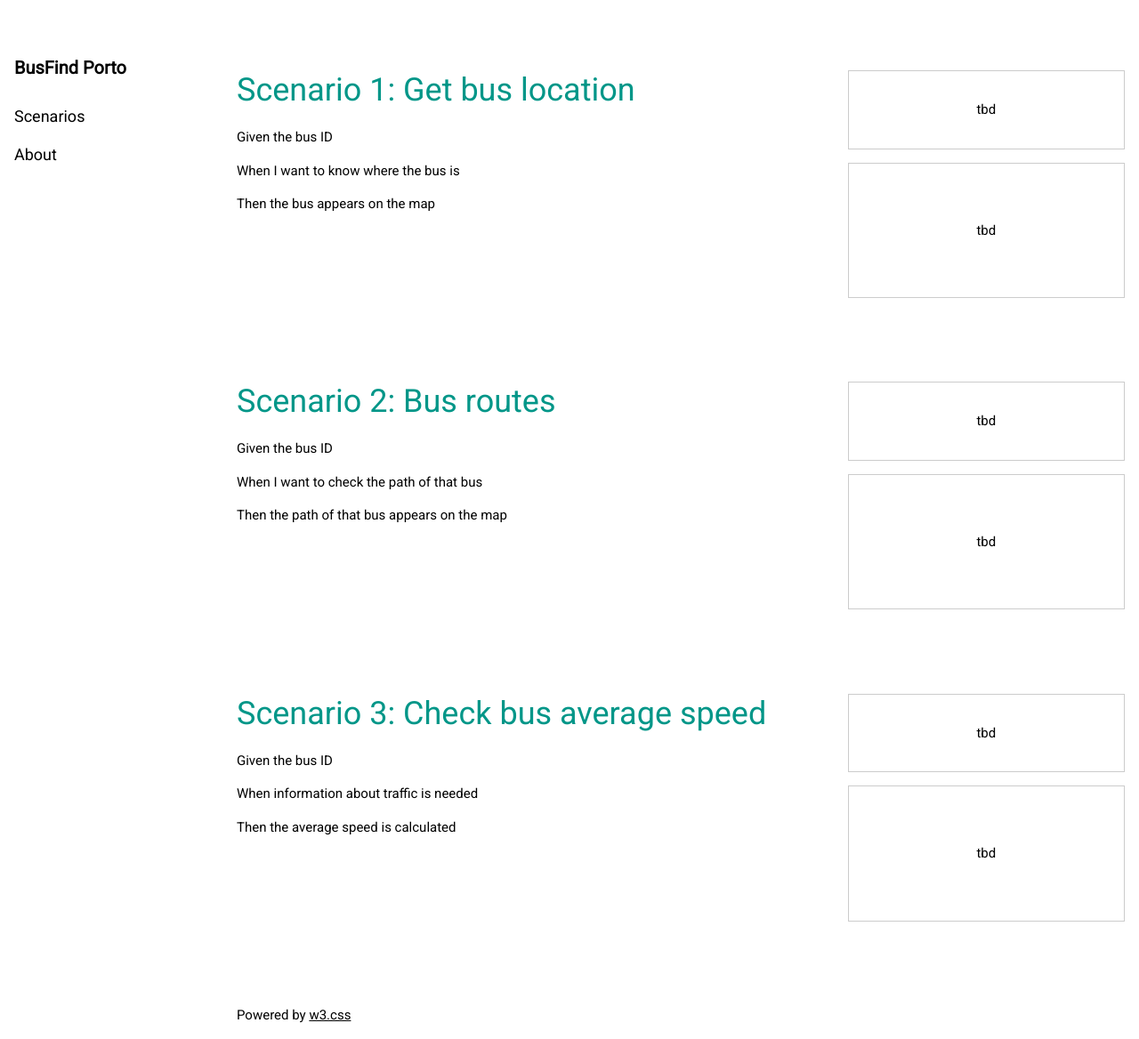
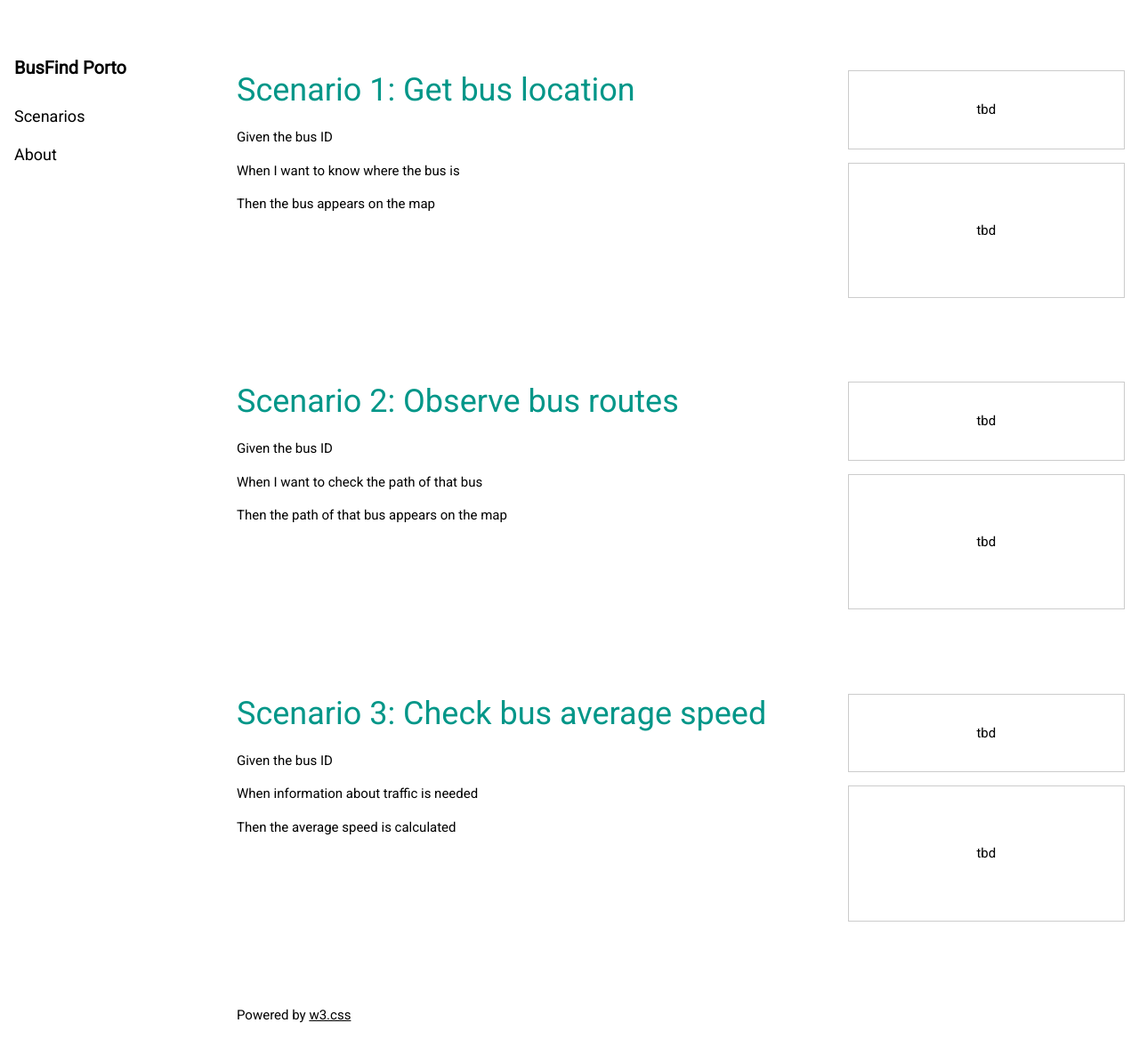
Before and after one commit to tiagofeitor/es-2019-2020-P13.github.io, a Jekyll site: the page documentation/doc.html, which Jekyll copies as it is, in a window 1280 px wide and 1168 px high. Shown: the whole window at 89% size. Built offline with Jekyll 4.4.1, drawn with Linux system fonts in a browser that asks for light colours; comment, search, counter and statistics services are not loaded.

Commit message:
Update doc.html

```diff
--- a/documentation/doc.html
+++ b/documentation/doc.html
@@ -66,7 +66,7 @@ html,body,h1,h2,h3,h4,h5,h6 {font-family: "Roboto", sans-serif;}
 
   <div class="w3-row">
     <div class="w3-twothird w3-container">
-      <h1 class="w3-text-teal">Scenario 2: Bus routes</h1>
+      <h1 class="w3-text-teal">Scenario 2: Observe bus routes</h1>
       <p>Given the bus ID</p>
        <p>When I want to check the path of that bus</p>
       <p>Then the path of that bus appears on the map</p>
```
